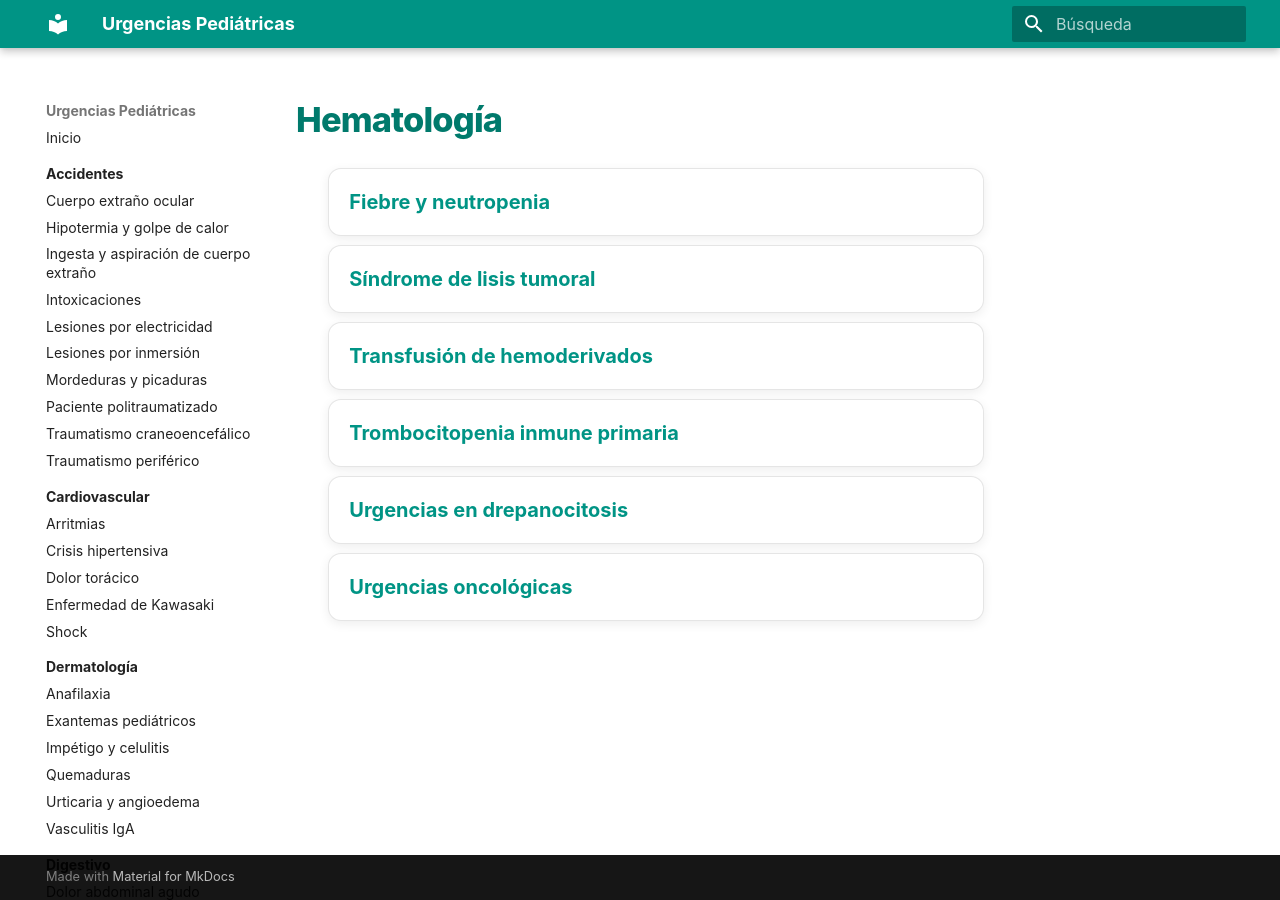
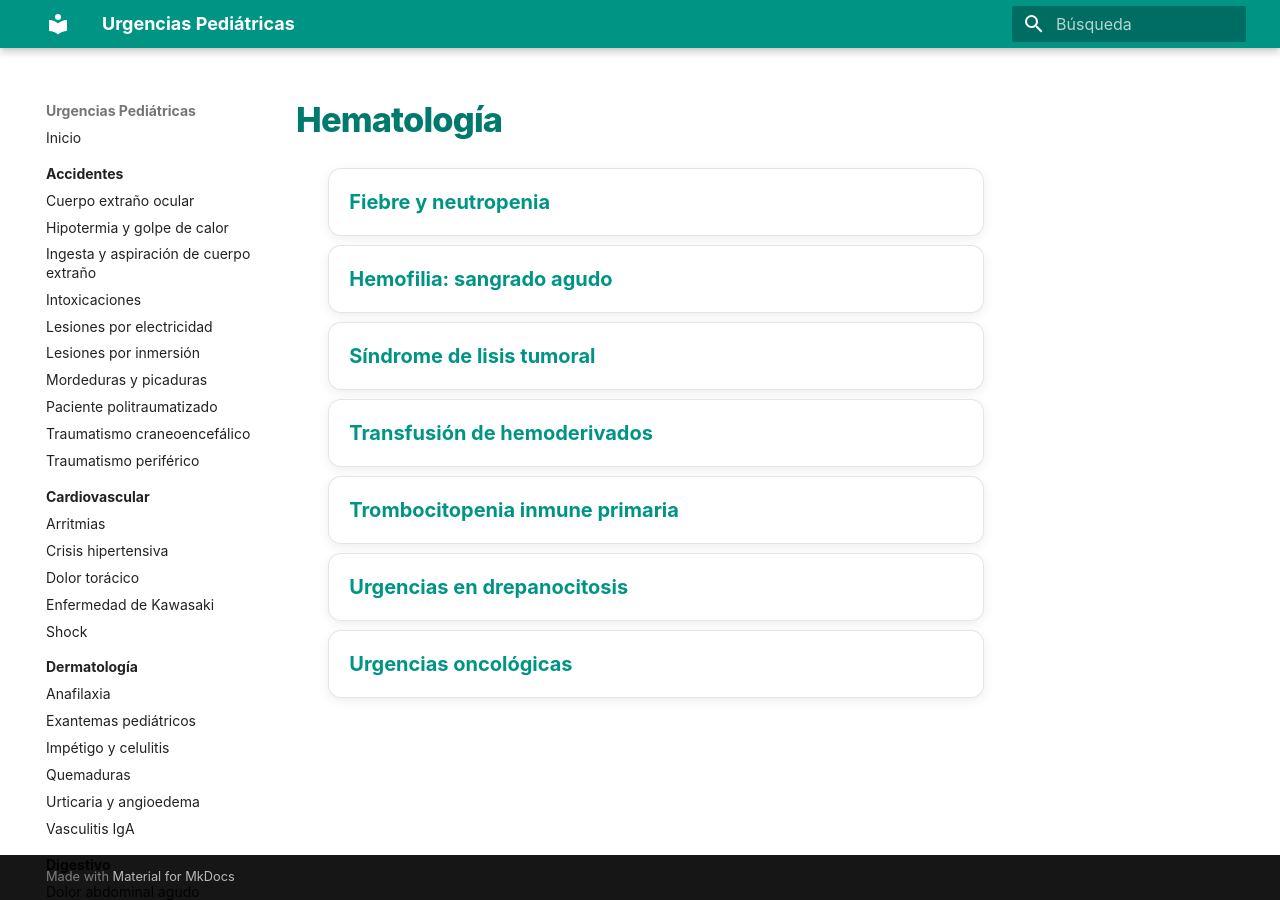
Before and after one commit to gonzaloares/urgencias-pediatricas, an MkDocs documentation site: the page built from docs/sangre/index.md, in a window 1280 px wide. Built offline with MkDocs 1.6.1 and Material for MkDocs 9.7.7, drawn with Linux system fonts in a browser that asks for light colours.

Commit message:
Actualiza docs/sangre/index.md

```diff
--- a/docs/sangre/index.md
+++ b/docs/sangre/index.md
@@ -3,6 +3,7 @@
 <div class="protocol-index" markdown="1">
 
 - [Fiebre y neutropenia](fiebre-neutropenia.md)
+- [Hemofilia: sangrado agudo](hemofilia-sangrado.md)
 - [Síndrome de lisis tumoral](sindrome-lisis-tumoral.md)
 - [Transfusión de hemoderivados](transfusion-hemoderivados.md)
 - [Trombocitopenia inmune primaria](trombocitopenia-inmune-primaria.md)
```
